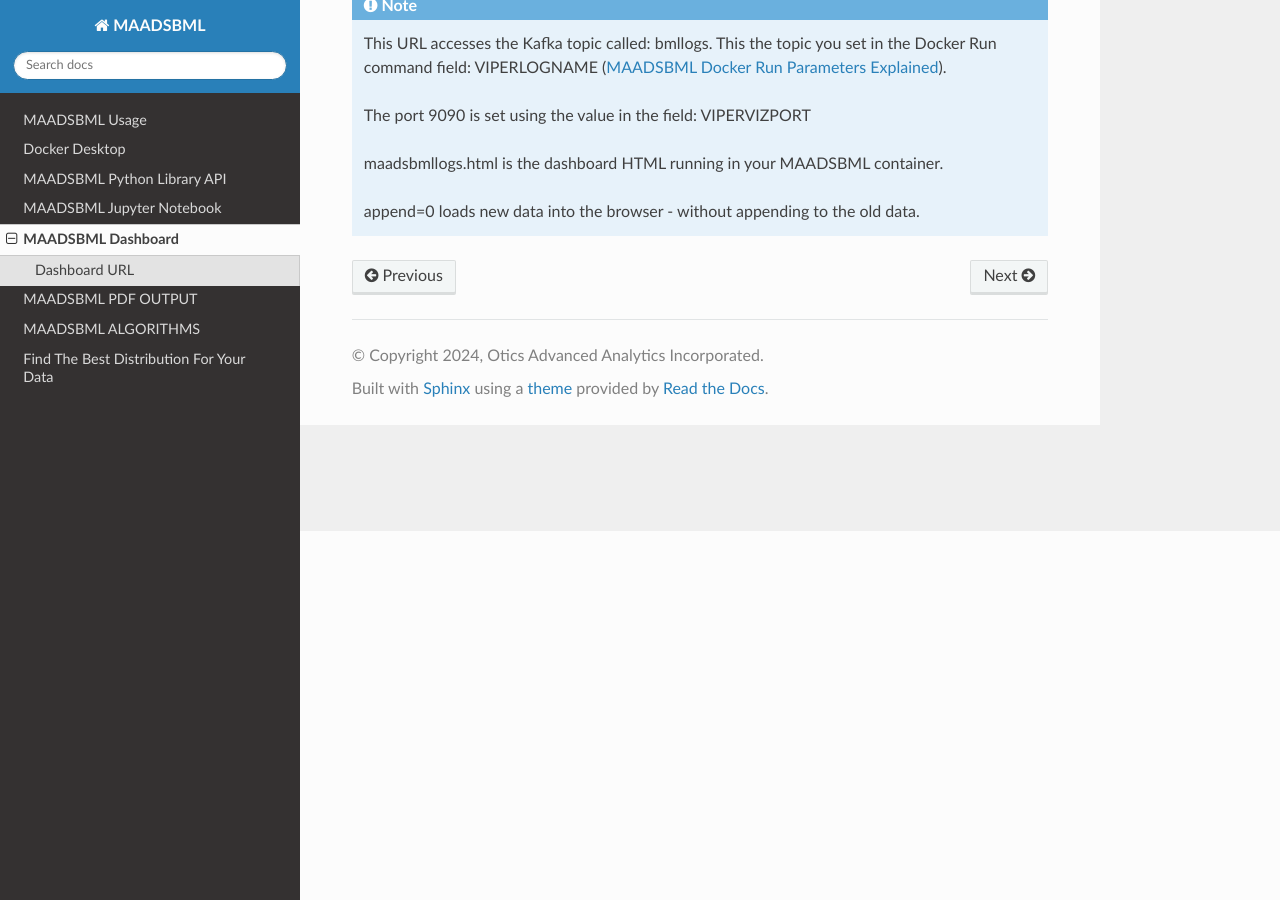
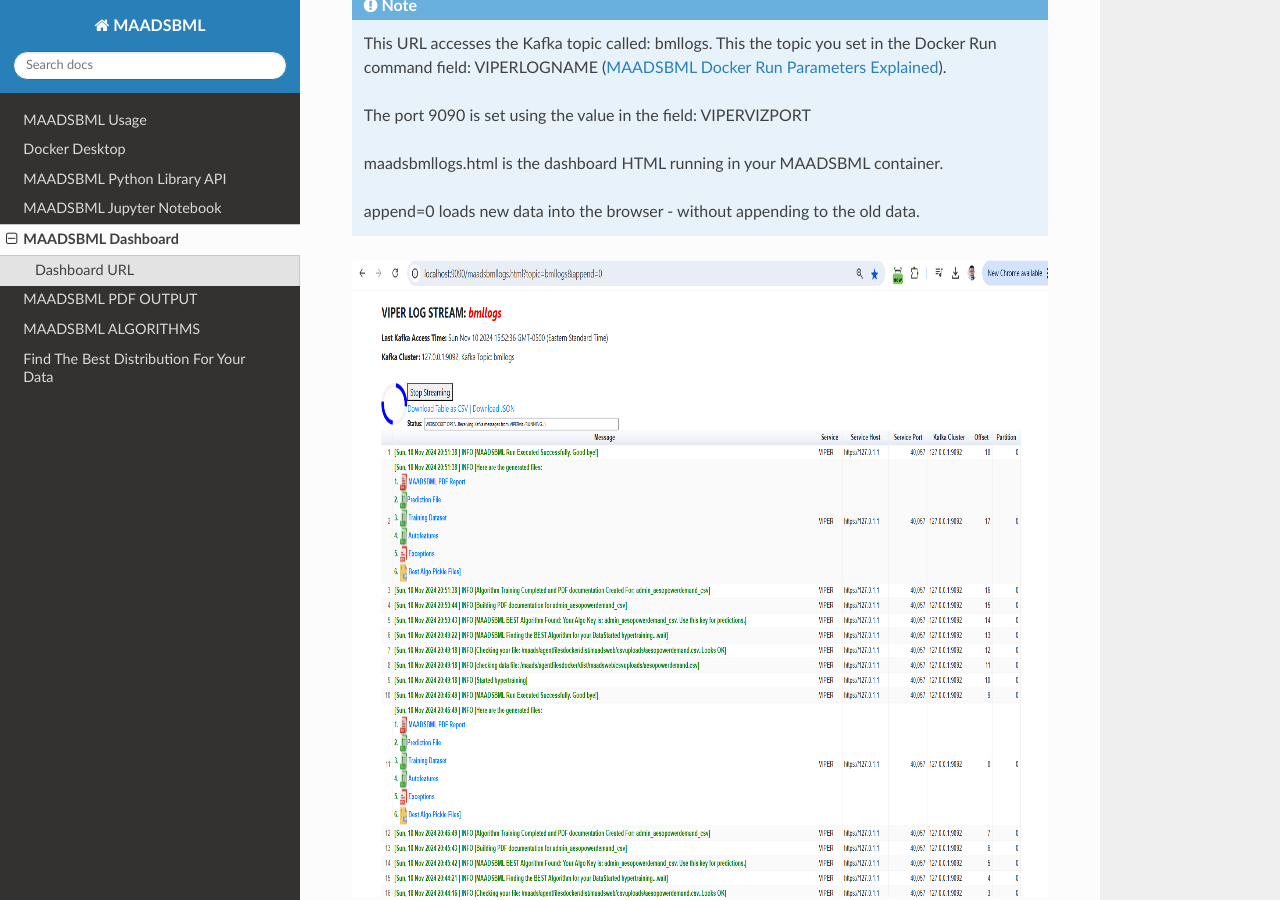
Before and after one commit to smaurice101/maadsbml, a Sphinx documentation site: the page built from docs/source/dashboard.rst, in a window 1280 px wide and 900 px high, scrolled down 369 px. Built offline with Sphinx 7.4.7 and the Read the Docs theme 3.1.0, drawn with Linux system fonts in a browser that asks for light colours.

Commit message:
Update dashboard.rst

```diff
--- a/docs/source/dashboard.rst
+++ b/docs/source/dashboard.rst
@@ -18,3 +18,6 @@
    maadsbmllogs.html is the dashboard HTML running in your MAADSBML container.
 
    append=0 loads new data into the browser - without appending to the old data.
+
+.. figure:: bmldash.png
+   :scale: 60%
```
